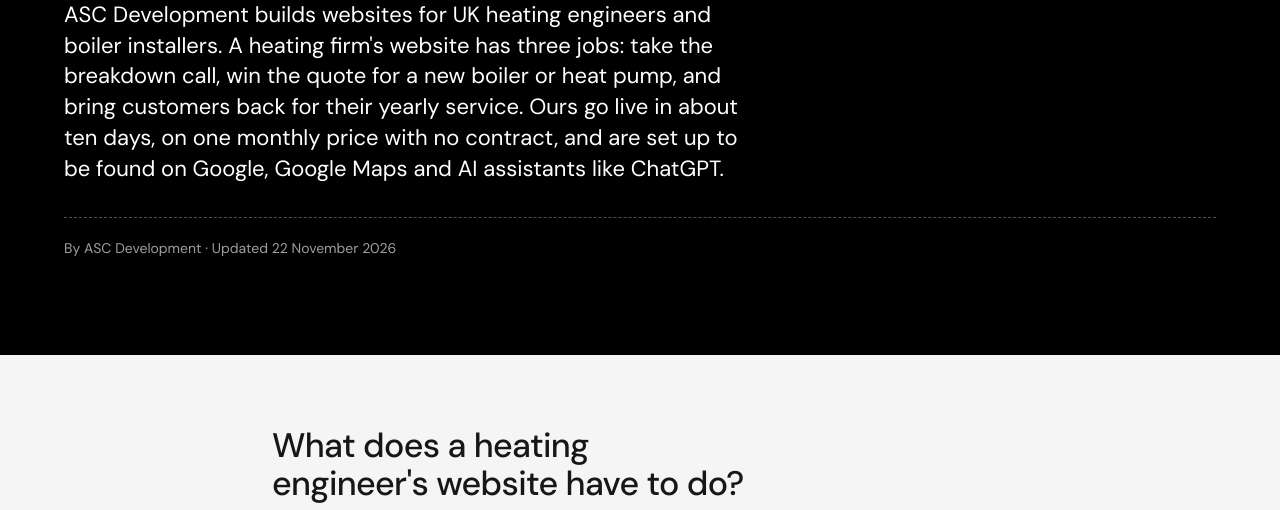
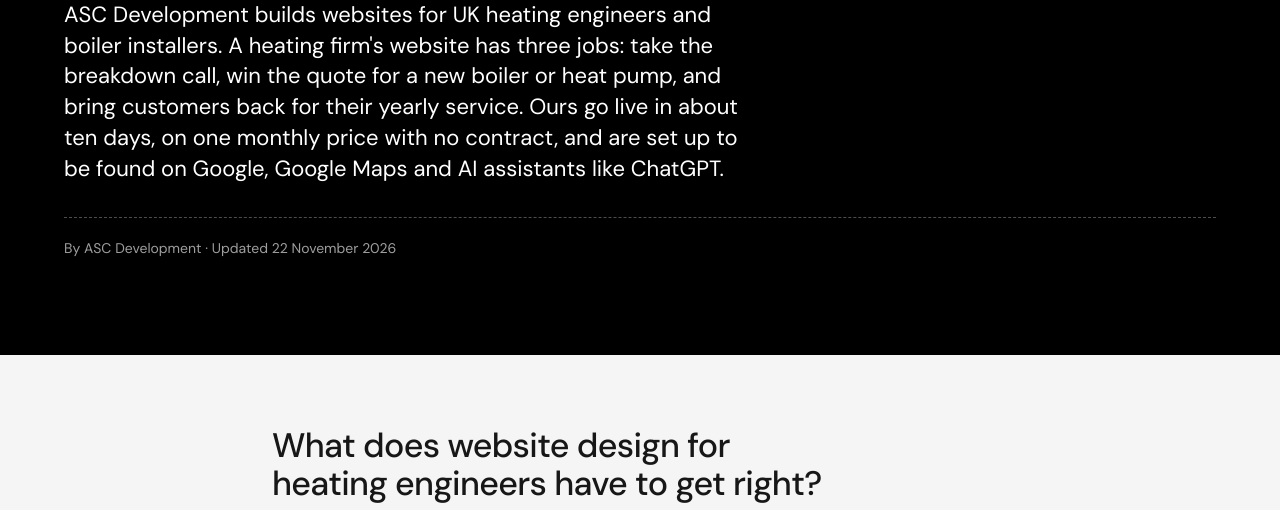
Before and after one commit to ascdevelopment181202/ascdev-tech, a plain HTML site: page websites-for-heating-engineers/index.html in a window 1280 px wide. Shown: the part 442-952 px from the top of the page. Drawn offline with Linux system fonts and the light colour scheme.

Commit message:
Websites for heating engineers: first heading uses searched wording

```diff
--- a/websites-for-heating-engineers/index.html
+++ b/websites-for-heating-engineers/index.html
@@ -147,7 +147,7 @@
 <article class="p-body">
 
   <section>
-    <h2>What does a heating engineer's website have to do?</h2>
+    <h2>What does website design for heating engineers have to get right?</h2>
     <p>Heating work comes in at three different moments. Each one needs its own page, because the customer is asking a different question each time.</p>
     <div class="p-table">
       <table>
```
